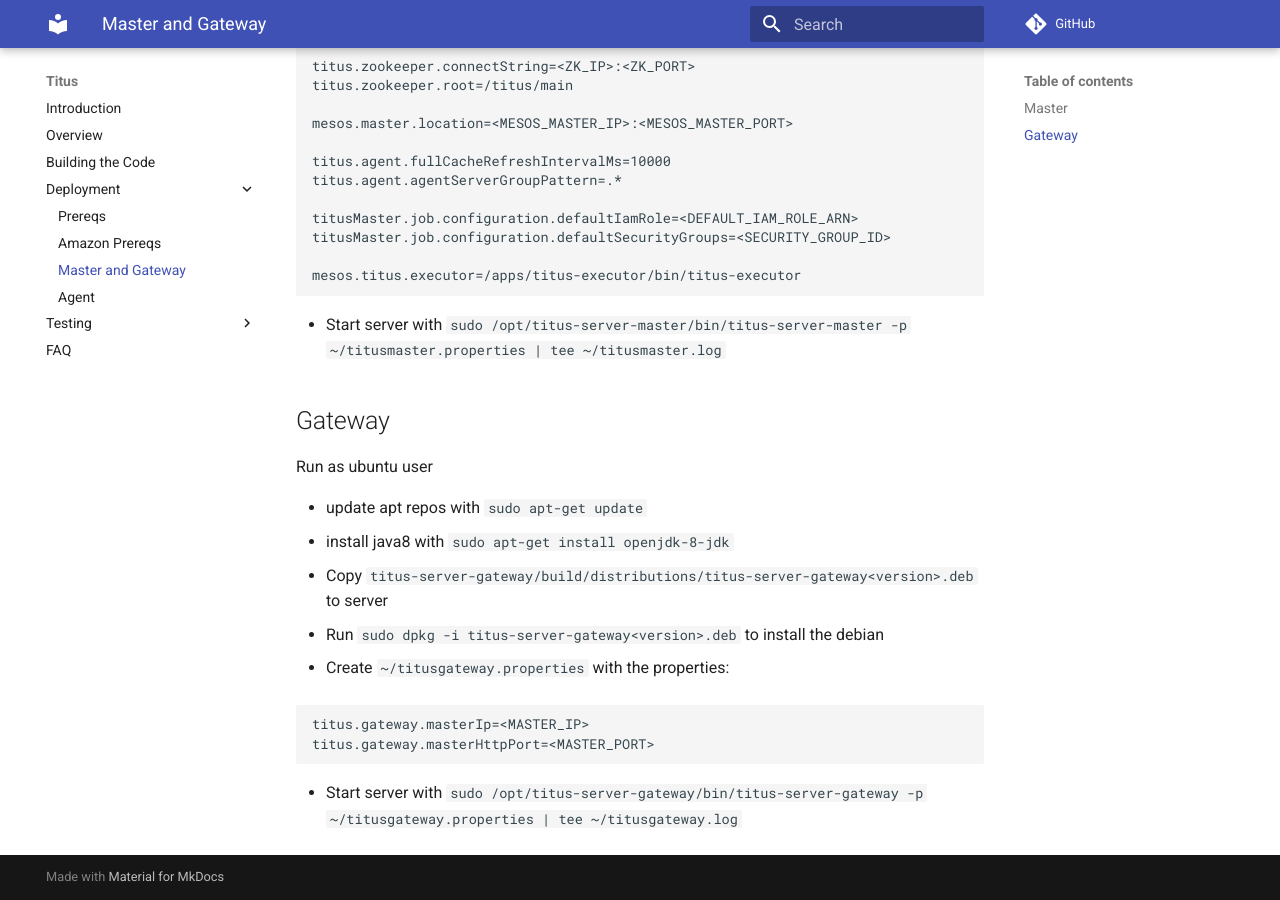
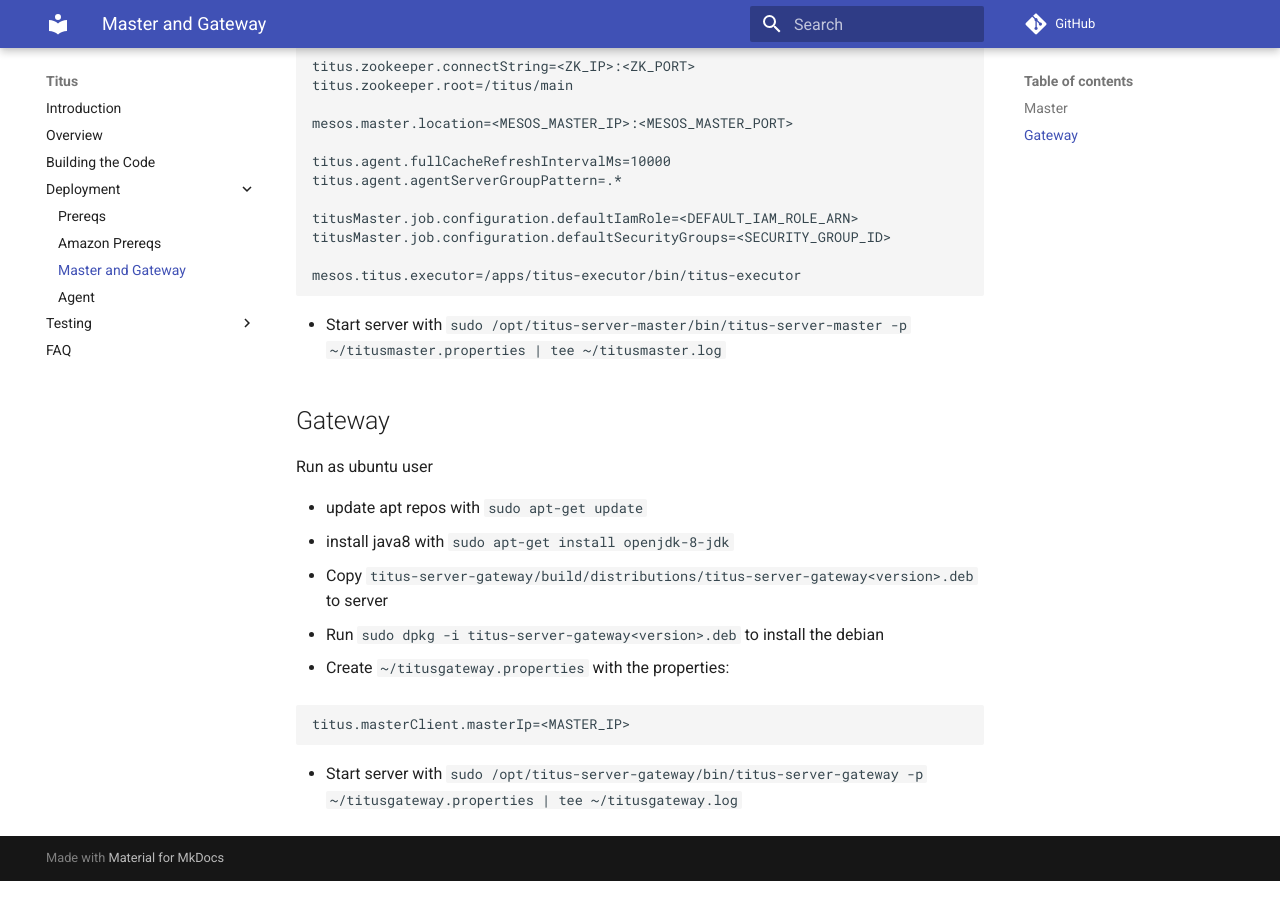
Before and after one commit to Netflix/titus, an MkDocs documentation site: the page built from docs/docs/install/master.md, in a window 1280 px wide and 900 px high, scrolled down 630 px. Built offline with MkDocs 1.6.1 and Material for MkDocs 9.7.7, drawn with Linux system fonts in a browser that asks for light colours; comment, search, counter and statistics services are not loaded; old or Windows-style settings are respelled for this version of MkDocs; some of the changed text lies outside the part shown.

Commit message:
rename property that connects gateway to master

````diff
--- a/docs/docs/install/master.md
+++ b/docs/docs/install/master.md
@@ -9,7 +12,8 @@
 * Run `sudo dpkg -i titus-server-master<version>.deb` to install the debian
 
 * Create `~/titusmaster.properties` with the properties:
-```
+
+```properties
 titus.master.apiport=7001
 titus.master.apiProxyPort=7001
 titus.master.grpcServer.port=7104
@@ -31,6 +35,7 @@
 * Start server with `sudo /opt/titus-server-master/bin/titus-server-master -p ~/titusmaster.properties | tee ~/titusmaster.log`
 
 ## Gateway
+
 Run as ubuntu user
 
 * update apt repos with `sudo apt-get update`
@@ -40,9 +45,9 @@
 * Run `sudo dpkg -i titus-server-gateway<version>.deb` to install the debian
 
 * Create `~/titusgateway.properties` with the properties:
-```
-titus.gateway.masterIp=<MASTER_IP>
-titus.gateway.masterHttpPort=<MASTER_PORT>
+
+```properties
+titus.masterClient.masterIp=<MASTER_IP>
 ```
 
 * Start server with `sudo /opt/titus-server-gateway/bin/titus-server-gateway -p ~/titusgateway.properties | tee ~/titusgateway.log`
````
Also changed, not shown: other parts of docs/docs/install/master.md (+3 -0 lines), 1 other file.
